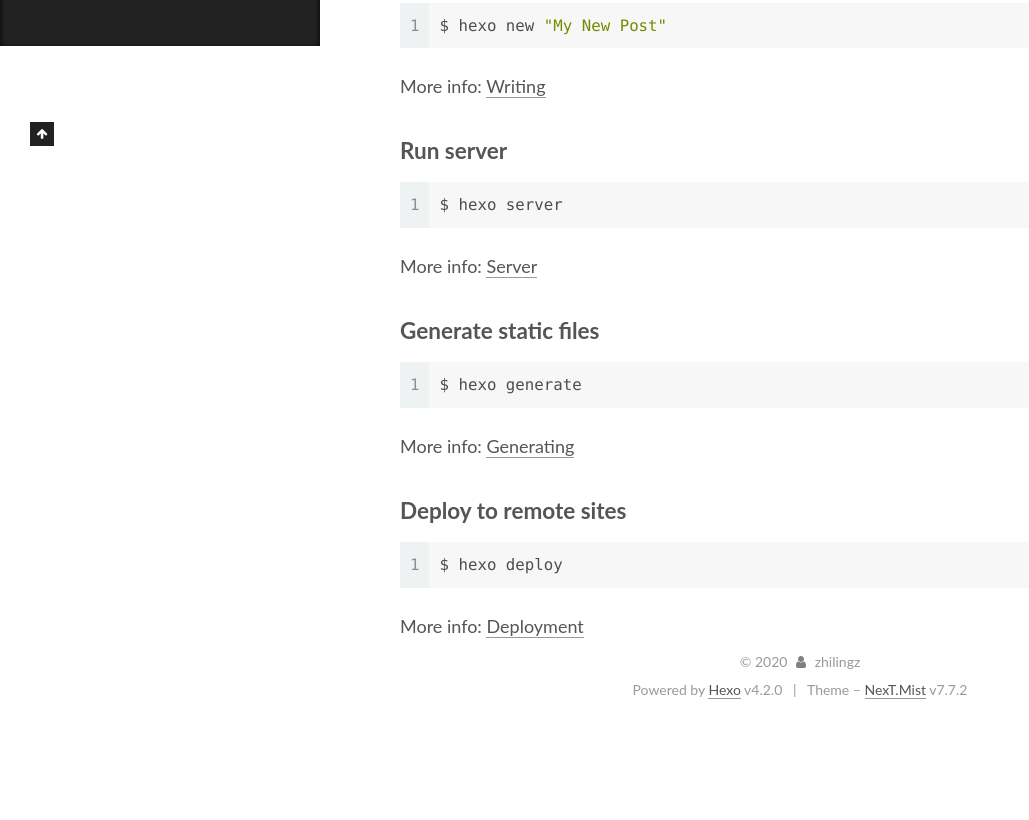
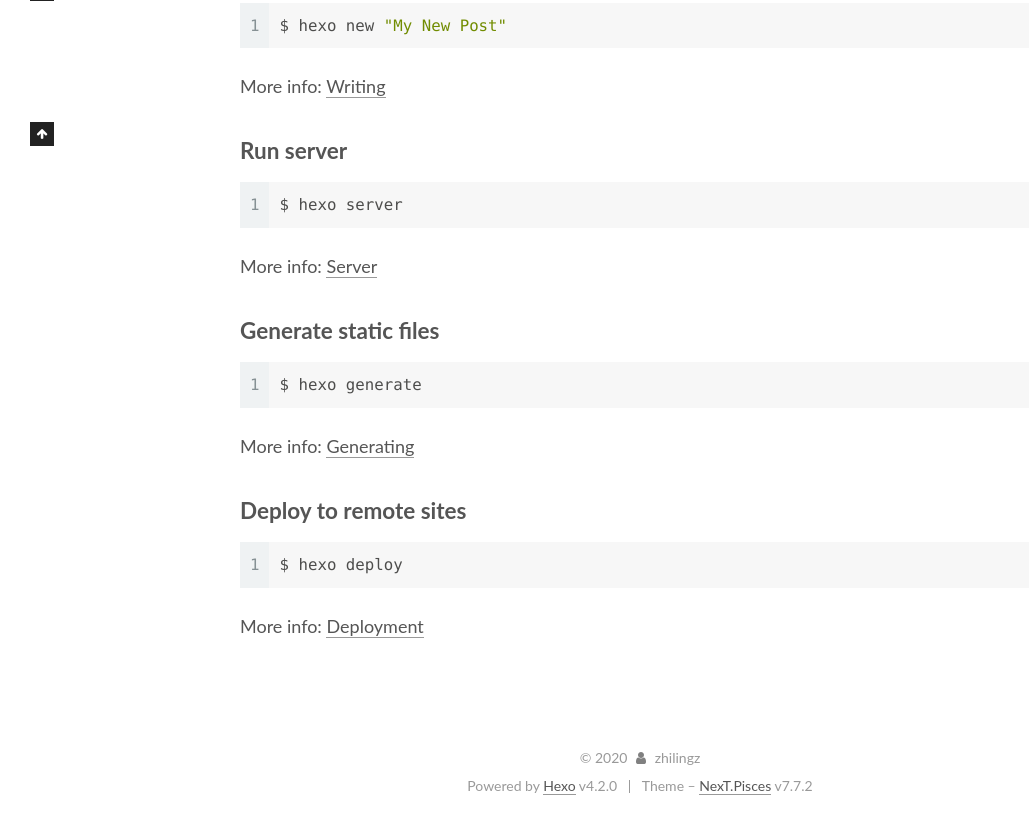
Before and after one commit to zhilingz/zhilingz.github.io, a plain HTML site: page 2020/03/07/hello-world/index.html in a window 1280 px wide. Shown: the part 754-1574 px from the top of the page, without its empty margins (0-1029 px from the left). Before the commit the page ends 1478 px from the top, so only its background shows below. Drawn offline with Linux system fonts and the light colour scheme.

Commit message:
Site updated: 2020-03-07 21:45:38

```diff
--- a/2020/03/07/hello-world/index.html
+++ b/2020/03/07/hello-world/index.html
@@ -17,7 +17,7 @@
 
 <script id="hexo-configurations">
     var NexT = window.NexT || {};
-    var CONFIG = {"hostname":"zhilingz.github.io","root":"/","scheme":"Mist","version":"7.7.2","exturl":false,"sidebar":{"position":"left","display":"post","padding":18,"offset":12,"onmobile":false},"copycode":{"enable":false,"show_result":false,"style":null},"back2top":{"enable":true,"sidebar":false,"scrollpercent":false},"bookmark":{"enable":false,"color":"#222","save":"auto"},"fancybox":false,"mediumzoom":false,"lazyload":false,"pangu":false,"comments":{"style":"tabs","active":null,"storage":true,"lazyload":false,"nav":null},"algolia":{"hits":{"per_page":10},"labels":{"input_placeholder":"Search for Posts","hits_empty":"We didn't find any results for the search: ${query}","hits_stats":"${hits} results found in ${time} ms"}},"localsearch":{"enable":false,"trigger":"auto","top_n_per_article":1,"unescape":false,"preload":false},"motion":{"enable":true,"async":false,"transition":{"post_block":"fadeIn","post_header":"slideDownIn","post_body":"slideDownIn","coll_header":"slideLeftIn","sidebar":"slideUpIn"}}};
+    var CONFIG = {"hostname":"zhilingz.github.io","root":"/","scheme":"Pisces","version":"7.7.2","exturl":false,"sidebar":{"position":"left","display":"post","padding":18,"offset":12,"onmobile":false},"copycode":{"enable":false,"show_result":false,"style":null},"back2top":{"enable":true,"sidebar":false,"scrollpercent":false},"bookmark":{"enable":false,"color":"#222","save":"auto"},"fancybox":false,"mediumzoom":false,"lazyload":false,"pangu":false,"comments":{"style":"tabs","active":null,"storage":true,"lazyload":false,"nav":null},"algolia":{"hits":{"per_page":10},"labels":{"input_placeholder":"Search for Posts","hits_empty":"We didn't find any results for the search: ${query}","hits_stats":"${hits} results found in ${time} ms"}},"localsearch":{"enable":false,"trigger":"auto","top_n_per_article":1,"unescape":false,"preload":false},"motion":{"enable":true,"async":false,"transition":{"post_block":"fadeIn","post_header":"slideDownIn","post_body":"slideDownIn","coll_header":"slideLeftIn","sidebar":"slideUpIn"}}};
   </script>
 
   <meta name="description" content="Welcome to Hexo! This is your very first post. Check documentation for more info. If you get any problems when using Hexo, you can find the answer in troubleshooting or you can ask me on GitHub. Hello">
@@ -319,7 +319,7 @@
   <div class="powered-by">Powered by <a href="https://hexo.io/" class="theme-link" rel="noopener" target="_blank">Hexo</a> v4.2.0
   </div>
   <span class="post-meta-divider">|</span>
-  <div class="theme-info">Theme – <a href="https://mist.theme-next.org/" class="theme-link" rel="noopener" target="_blank">NexT.Mist</a> v7.7.2
+  <div class="theme-info">Theme – <a href="https://pisces.theme-next.org/" class="theme-link" rel="noopener" target="_blank">NexT.Pisces</a> v7.7.2
   </div>
 
 
@@ -345,7 +345,7 @@
 <script src="/js/motion.js"></script>
 
 
-<script src="/js/schemes/muse.js"></script>
+<script src="/js/schemes/pisces.js"></script>
 
 
 <script src="/js/next-boot.js"></script>
```
Also changed, not shown: archives/2020/03/index.html (+3 -3 lines), archives/2020/index.html (+3 -3 lines), archives/index.html (+3 -3 lines), index.html (+3 -3 lines).
